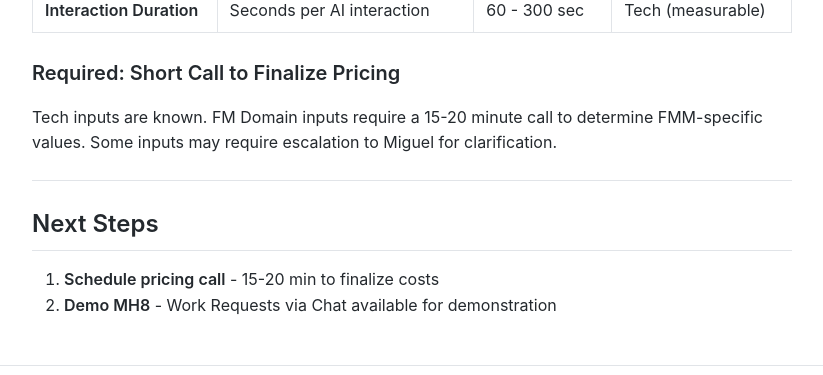
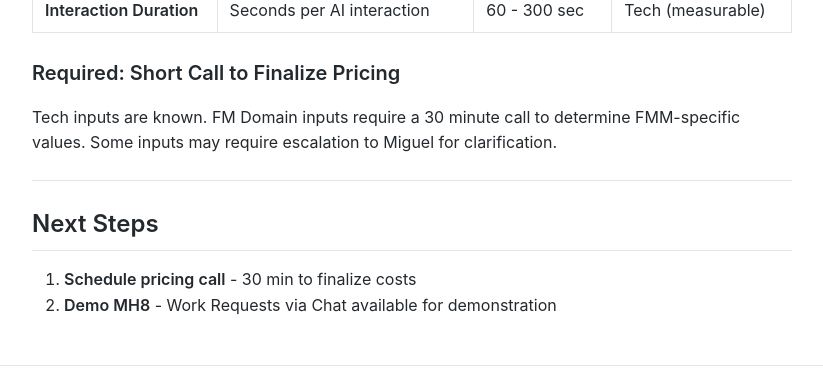
Before and after one commit to MariusWilsch/public-wilsch-ai-pages, a Jekyll site: the page built from project/archibus-fm-assistant/fmm-doha-ai-features-deliverable.md, in a window 1280 px wide and 900 px high, scrolled down 2110 px. Shown: the part 485-860 px from the top of the window, without its empty margins (228-1051 px from the left). Built offline with Jekyll 4.4.1, drawn with Linux system fonts in a browser that asks for light colours; our own code applies the rules of GitHub Pages for plain Markdown files.

Commit message:
Sync from hippocampus 2026-01-31

```diff
--- a/project/archibus-fm-assistant/fmm-doha-ai-features-deliverable.md
+++ b/project/archibus-fm-assistant/fmm-doha-ai-features-deliverable.md
@@ -78,11 +78,11 @@ All AI features priced through the quotation calculator.
 
 ### Required: Short Call to Finalize Pricing
 
-Tech inputs are known. FM Domain inputs require a 15-20 minute call to determine FMM-specific values. Some inputs may require escalation to Miguel for clarification.
+Tech inputs are known. FM Domain inputs require a 30 minute call to determine FMM-specific values. Some inputs may require escalation to Miguel for clarification.
 
 ---
 
 ## Next Steps
 
-1. **Schedule pricing call** - 15-20 min to finalize costs
+1. **Schedule pricing call** - 30 min to finalize costs
 2. **Demo MH8** - Work Requests via Chat available for demonstration
```
